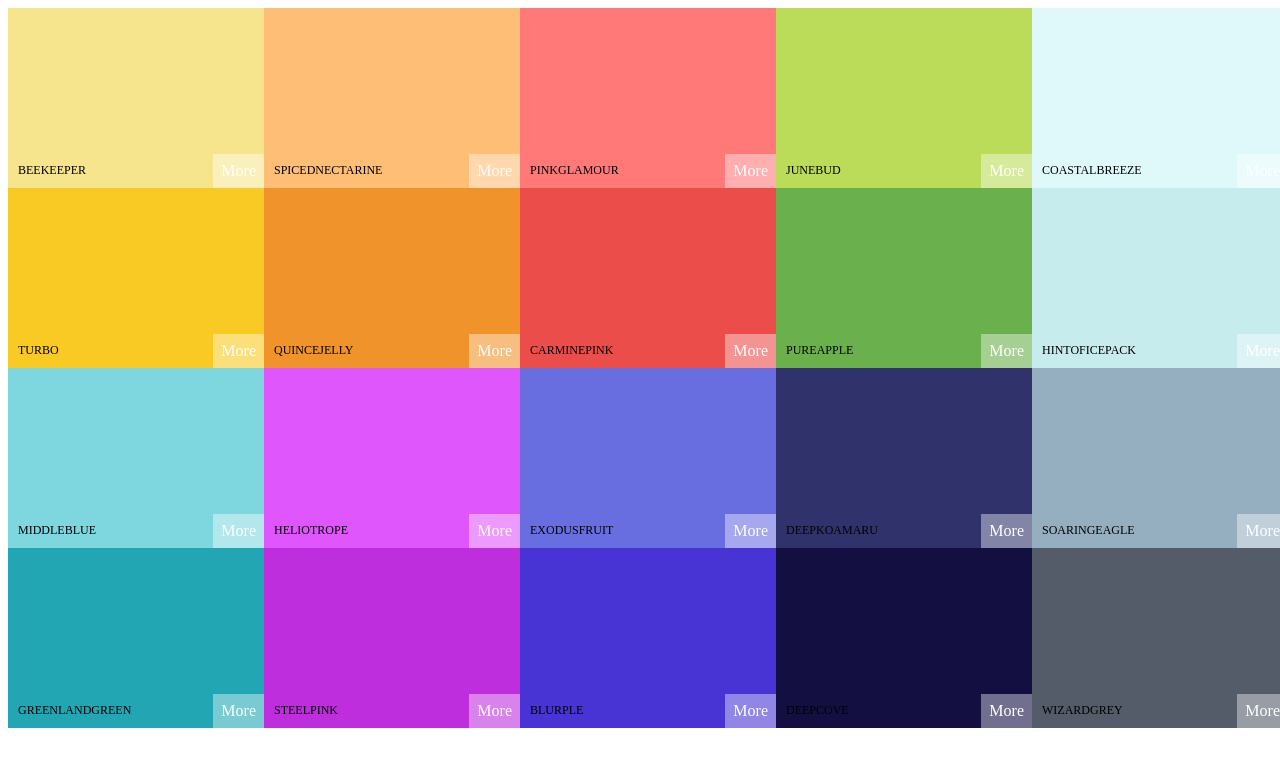
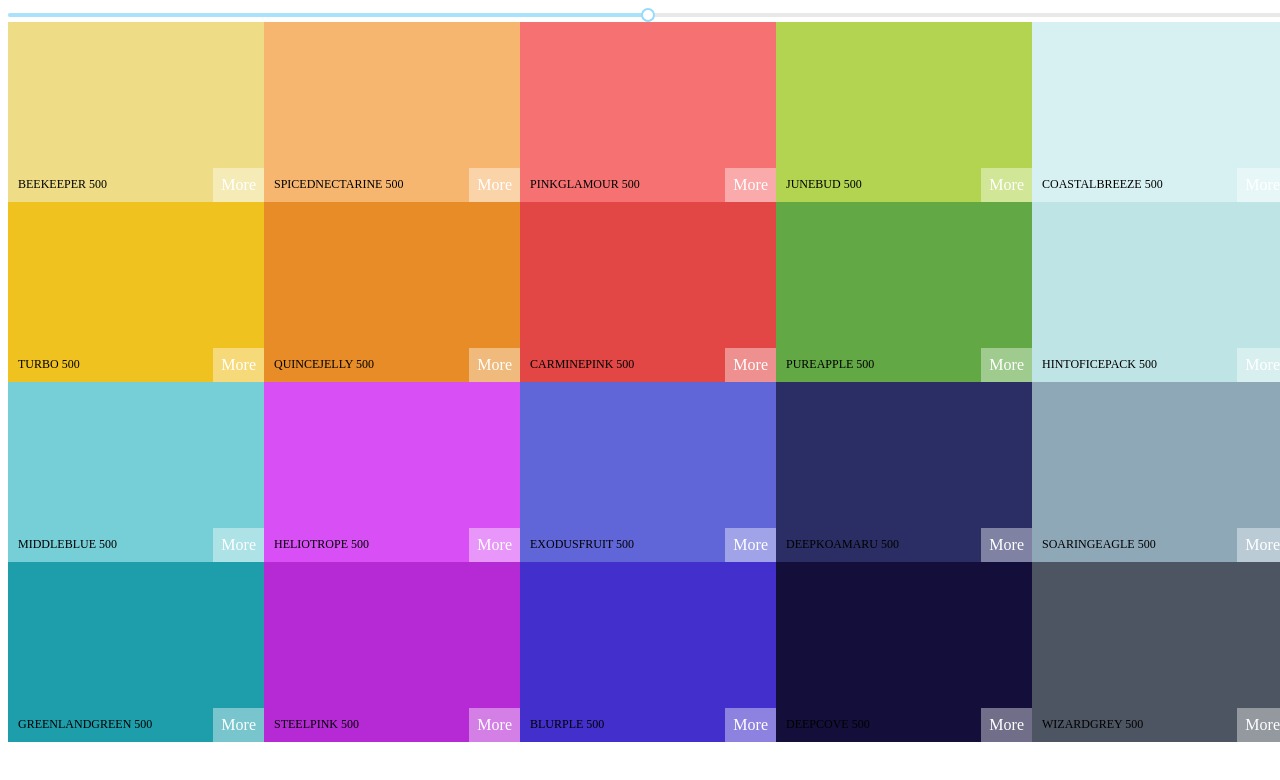
Before and after one commit to chihirot0109/react-massive-color-picker, a React (Create React App) app: page / in a window 1280 px wide. Shown: the top 780 px of the page. Built offline with nearby package versions, Linux system fonts and the light colour scheme.

Commit message:
created slider

```diff
--- a/package.json
+++ b/package.json
@@ -7,6 +7,7 @@
     "chroma-js": "^2.1.0",
     "cra-template": "1.0.3",
     "jquery": "^3.5.1",
+    "rc-slider": "^9.3.1",
     "react": "^16.13.1",
     "react-copy-to-clipboard": "^5.0.2",
     "react-dom": "^16.13.1",
--- a/src/App.js
+++ b/src/App.js
@@ -5,10 +5,8 @@ import { getNewPalette } from './component/colorHelper'
 
 class App extends Component {
   render() {
-    const colors = getNewPalette(seedColors[4]);
-    console.log(colors);
     return(
-      <Palette {...seedColors[4]} />
+      <Palette palette={getNewPalette(seedColors[4])} />
     );
   }
 }
--- a/src/component/ColorBox.js
+++ b/src/component/ColorBox.js
@@ -16,7 +16,7 @@ class ColorBox extends Component {
   }
 
   render() {
-    const color  = this.props.color.color;
+    const color  = this.props.color.hex;
     const { copied } = this.state;
     const style = {
       backgroundColor: color
--- a/src/component/Palette.js
+++ b/src/component/Palette.js
@@ -1,15 +1,28 @@
 import React, {Component} from 'react';
 import ColorBox from './ColorBox'
 import '../css/Palette.css'
+import Slider from 'rc-slider';
+import 'rc-slider/assets/index.css';
 
 class Palette extends Component {
+  constructor(props){
+    super(props);
+    this.state = { level: 500 }
+    this.changeLevel = this.changeLevel.bind(this);
+  }
+
+  changeLevel(level) {
+    this.setState({level})
+  }
+
   render() {
-      let colors = this.props.colors;
+      let colors = this.props.palette.colors[this.state.level];
     return(
       <div className="Palette">
-          <div className="Palette-colors">
-            {colors.map(color => <ColorBox color={color} />)}
-          </div>
+        <Slider defaultValue={this.state.level} min={100} max={900} step={100} onAfterChange={this.changeLevel}/>
+        <div className="Palette-colors">
+          {colors.map(color => <ColorBox color={color} />)}
+        </div>
       </div>
     );
   }
```
Also changed, not shown: 1 other file (tests, documents, lock files or other folders).
